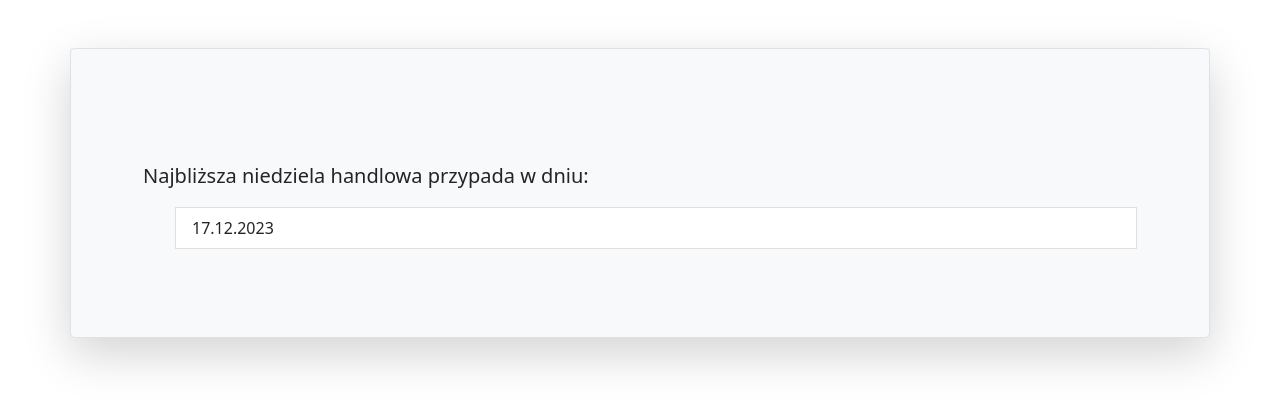
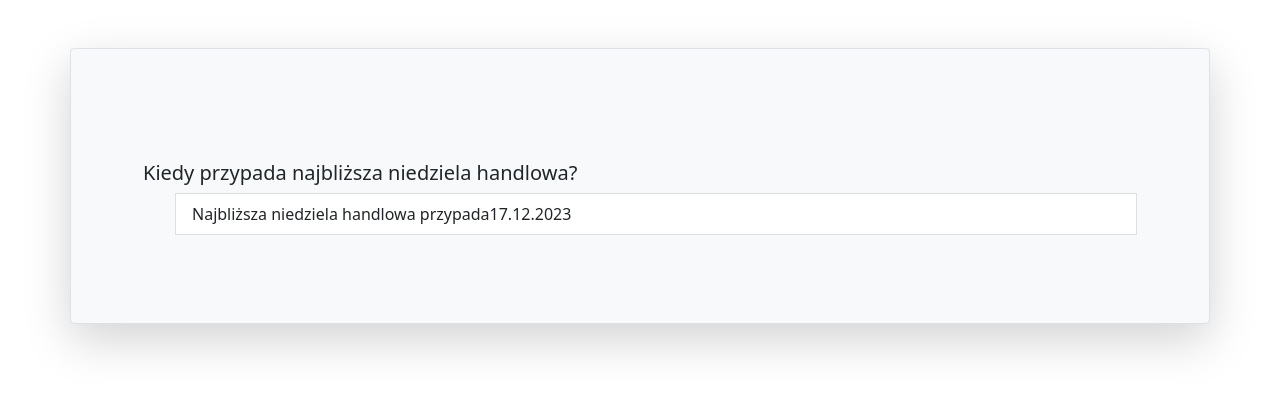
Before and after one commit to skypaw/sunday-shopping, a Jekyll site: the page built from jekyll/najblizsza-niedziela-handlowa.md, in a window 1280 px wide. Shown: the top 406 px of the page. Built offline with Jekyll 4.4.1, drawn with Linux system fonts in a browser that asks for light colours.

Commit message:
Add closest sunday (#53)
* Add controlflow for date

* Add date tag for desc

* Add logic to closest sunday

* Add daily builds

* Remove sitemap

```diff
--- a/jekyll/najblizsza-niedziela-handlowa.md
+++ b/jekyll/najblizsza-niedziela-handlowa.md
@@ -3,10 +3,10 @@ title: Najbliższa niedziela handlowa
 ---
 
 <div class="row pt-5">
-    <p class="lead">Najbliższa niedziela handlowa przypada w dniu:</p>
+    <h3 class="lead">Kiedy przypada najbliższa niedziela handlowa?</h3>
     <div class="container">
         <ul>
-            <li class="list-group-item">{{ site.data.filtered-shopping-sundays.dates[0] | date: "%d.%m.%Y"}}</li>
+            <li class="list-group-item">Najbliższa niedziela handlowa przypada{{ site.data.filtered-shopping-sundays.dates[0] | date: "%d.%m.%Y"}}</li>
         </ul>
     </div>
 </div>
--- a/jekyll/sitemap.xml
+++ b/jekyll/sitemap.xml
@@ -8,8 +8,4 @@
     <loc>https://czyjesthandlowa.pl/najblizsza-niedziela-handlowa/</loc>
     <changefreq>daily</changefreq>
   </url>
-  <url>
-    <loc>https://czyjesthandlowa.pl/czy-najblizsza-niedziela-jest-handlowa/</loc>
-    <changefreq>daily</changefreq>
-  </url>
 </urlset>
```
